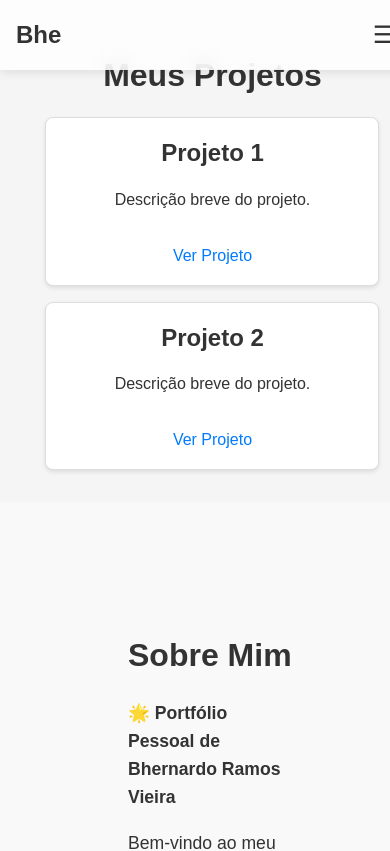
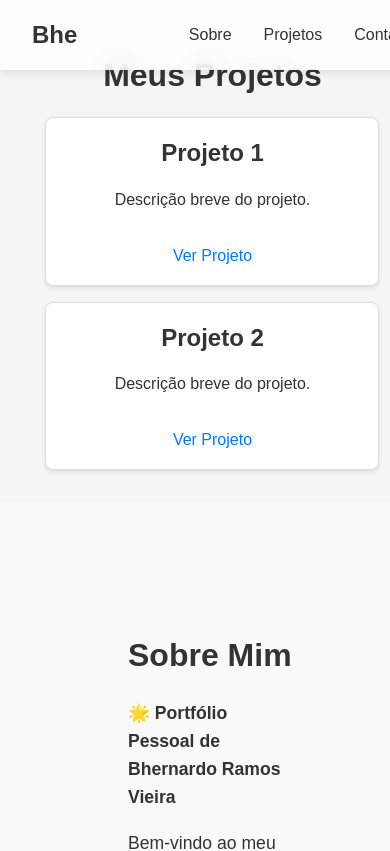
Before and after one commit to bhernardo17/Meu-Portfolio, a React (Vite) app: page / in a window 390 px wide. Shown: the top 851 px of the page. Built offline with nearby package versions, Linux system fonts and the light colour scheme.

Commit message:
Atualizações no componente Header e estilos

```diff
--- a/src/styles/components/header.css
+++ b/src/styles/components/header.css
@@ -63,18 +63,3 @@
   font-size: 1.5rem;
   cursor: pointer;
 }
-
-/* Responsividade */
-@media (max-width: 768px) {
-  .nav {
-    display: none; /* Esconde o menu em telas pequenas */
-  }
-
-  .menu-icon {
-    display: block; /* Mostra o ícone do menu */
-  }
-
-  .header {
-    padding: 1rem;
-  }
-}
```
